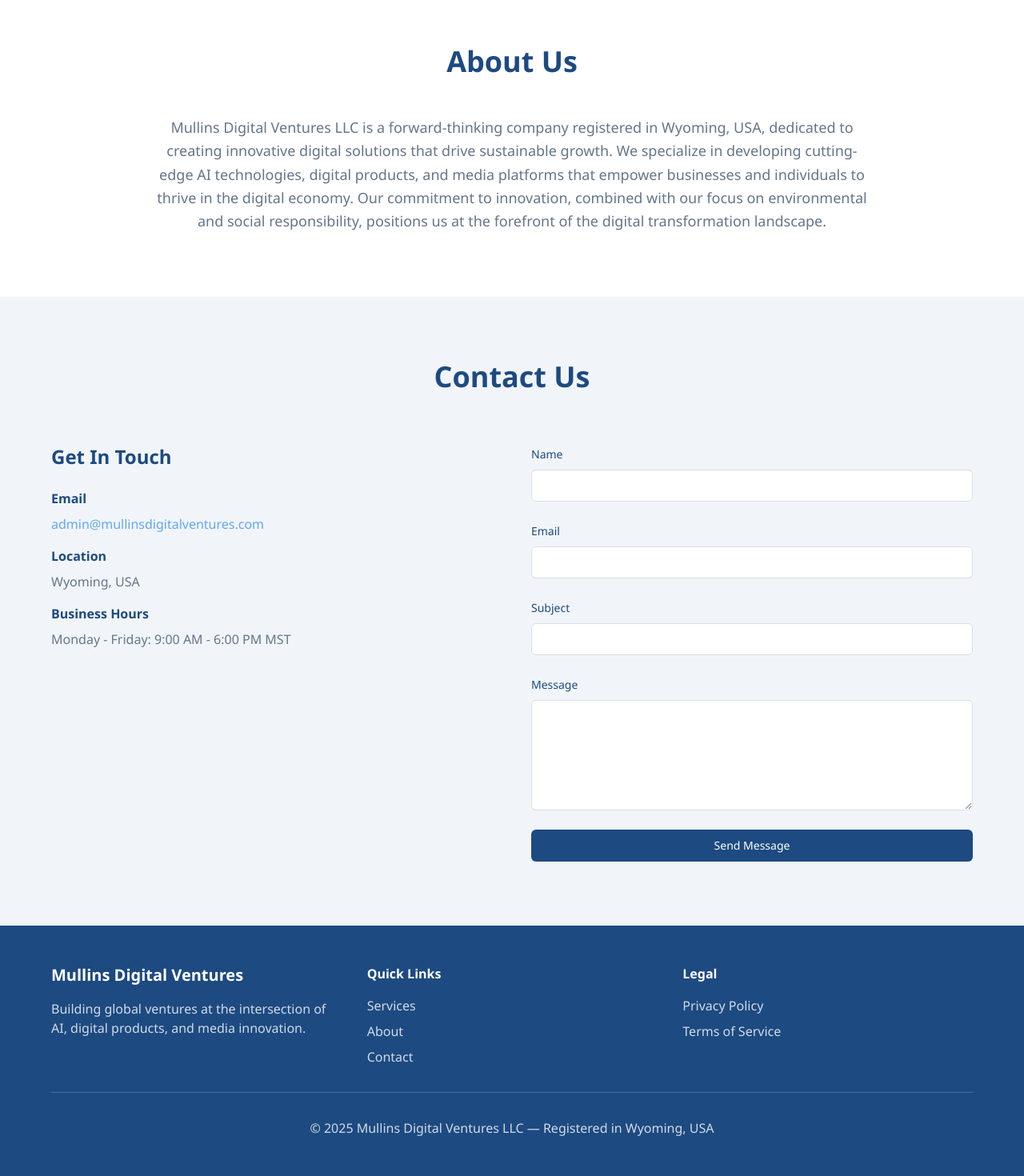
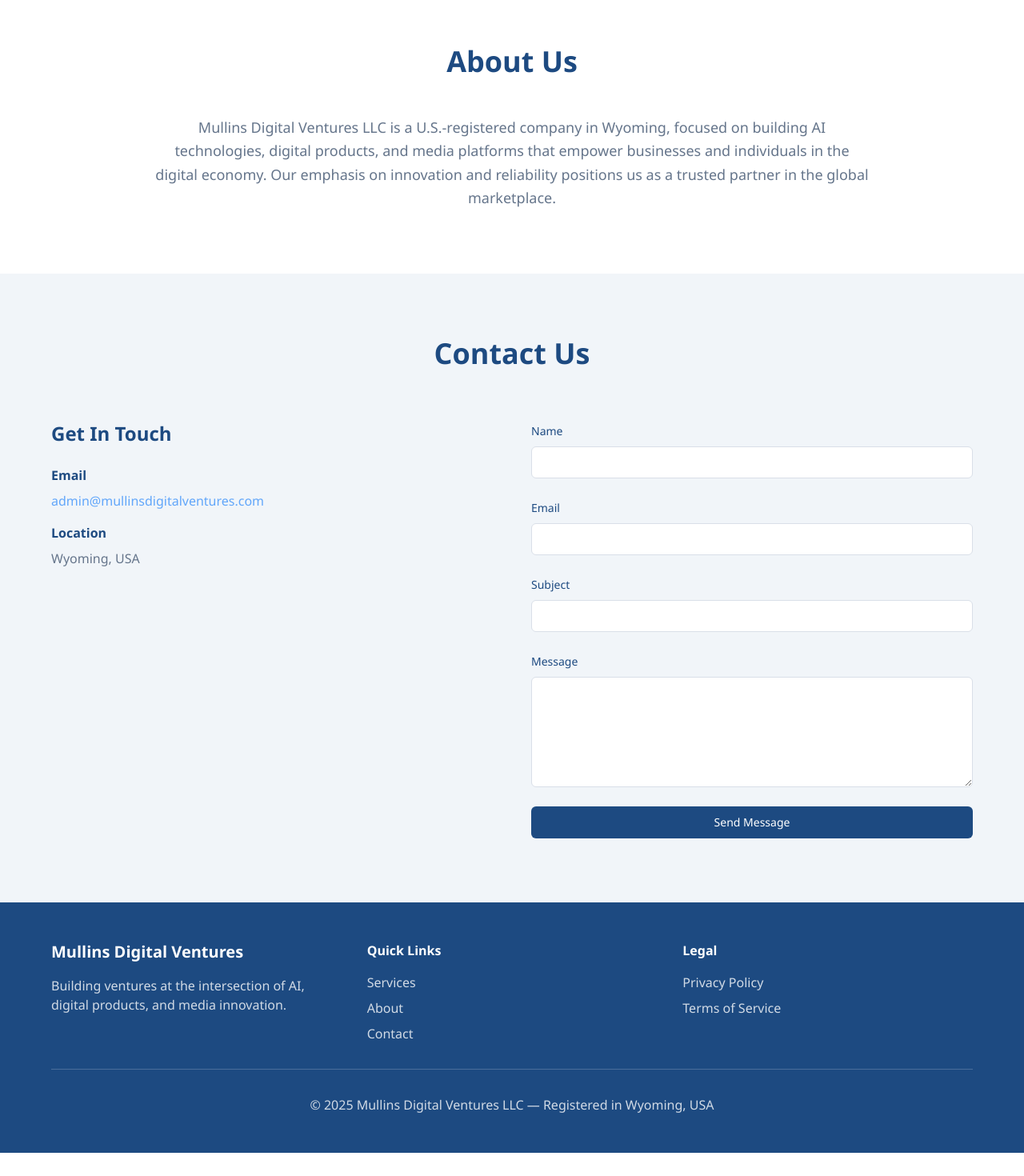
Before and after one commit to morgansmullins/mullins-digital-ventures, a React (Vite) app: page / in a window 1280 px wide. Shown: the part 1413-2883 px from the top of the page at 80% size. After the commit the page ends 2854 px from the top, so only its background shows below. Built offline with nearby package versions, Linux system fonts and the light colour scheme; the HTML template or start-up script is replaced by a standard one.

Commit message:
Update website content

```diff
--- a/src/components/About.tsx
+++ b/src/components/About.tsx
@@ -6,12 +6,7 @@ const About = () => {
           About Us
         </h2>
         <p className="text-lg leading-relaxed text-brand-slate">
-          Mullins Digital Ventures LLC is a forward-thinking company registered in Wyoming, USA,
-          dedicated to creating innovative digital solutions that drive sustainable growth. We specialize
-          in developing cutting-edge AI technologies, digital products, and media platforms that empower
-          businesses and individuals to thrive in the digital economy. Our commitment to innovation,
-          combined with our focus on environmental and social responsibility, positions us at the
-          forefront of the digital transformation landscape.
+          Mullins Digital Ventures LLC is a U.S.-registered company in Wyoming, focused on building AI technologies, digital products, and media platforms that empower businesses and individuals in the digital economy. Our emphasis on innovation and reliability positions us as a trusted partner in the global marketplace.
         </p>
       </div>
     </section>
--- a/src/components/Contact.tsx
+++ b/src/components/Contact.tsx
@@ -57,10 +57,6 @@ const Contact = () => {
                 <div>
                   <h4 className="font-semibold text-brand-navy mb-2">Location</h4>
                   <p className="text-brand-slate">Wyoming, USA</p>
-                </div>
-                <div>
-                  <h4 className="font-semibold text-brand-navy mb-2">Business Hours</h4>
-                  <p className="text-brand-slate">Monday - Friday: 9:00 AM - 6:00 PM MST</p>
                 </div>
               </div>
             </div>
--- a/src/components/Footer.tsx
+++ b/src/components/Footer.tsx
@@ -6,7 +6,7 @@ const Footer = () => {
           <div>
             <h3 className="text-xl font-semibold mb-4">Mullins Digital Ventures</h3>
             <p className="text-white/80">
-              Building global ventures at the intersection of AI, digital products, and media innovation.
+              Building ventures at the intersection of AI, digital products, and media innovation.
             </p>
           </div>
           <div>
```
